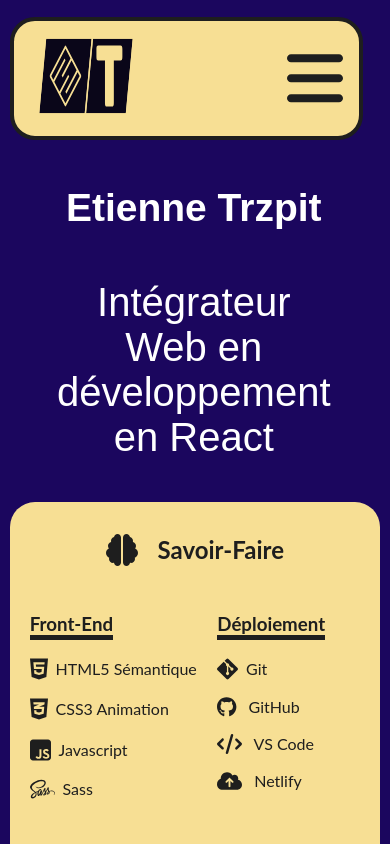
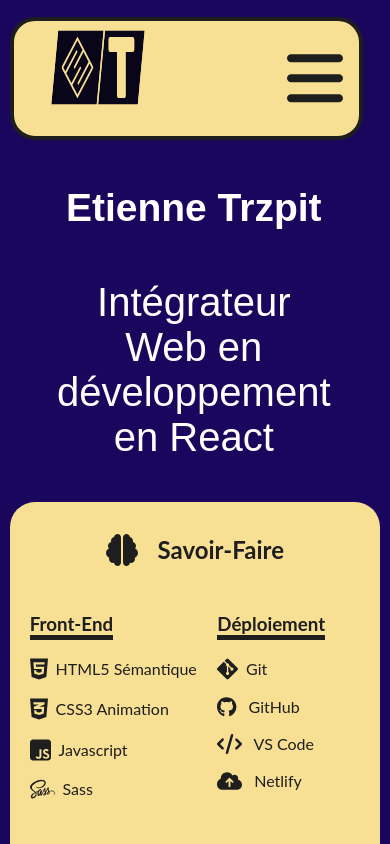
Before and after one commit to EtienneTrzpit/portfoliov3, a React (Vite) app: page / in a window 390 px wide. Shown: the top 844 px of the page. Built offline with nearby package versions, Linux system fonts and the light colour scheme; the HTML template or start-up script is replaced by a standard one.

Commit message:
style tablette knowledge

```diff
--- a/src/index.css
+++ b/src/index.css
@@ -666,8 +666,8 @@ textarea::placeholder {
   }
 
   .logo {
-    top: -11vh;
-    left: -8vw;
+    top: -12vh;
+    left: -5vw;
     position: fixed;
     z-index: 200;
     width: 60vw;
@@ -716,6 +716,12 @@ textarea::placeholder {
   .github {
     position: relative;
     margin-left: 4vw;
+  }
+  .cards-header {
+    font-size: 2rem;
+  }
+  .box-knowledge {
+    font-size: 2rem;
   }
 }
 
@@ -892,4 +898,10 @@ textarea::placeholder {
   .name-certification {
     margin-left: -20vw;
   }
+  .cards-header {
+    font-size: 1rem;
+  }
+  .box-knowledge {
+    font-size: 1rem;
+  }
 }
```
